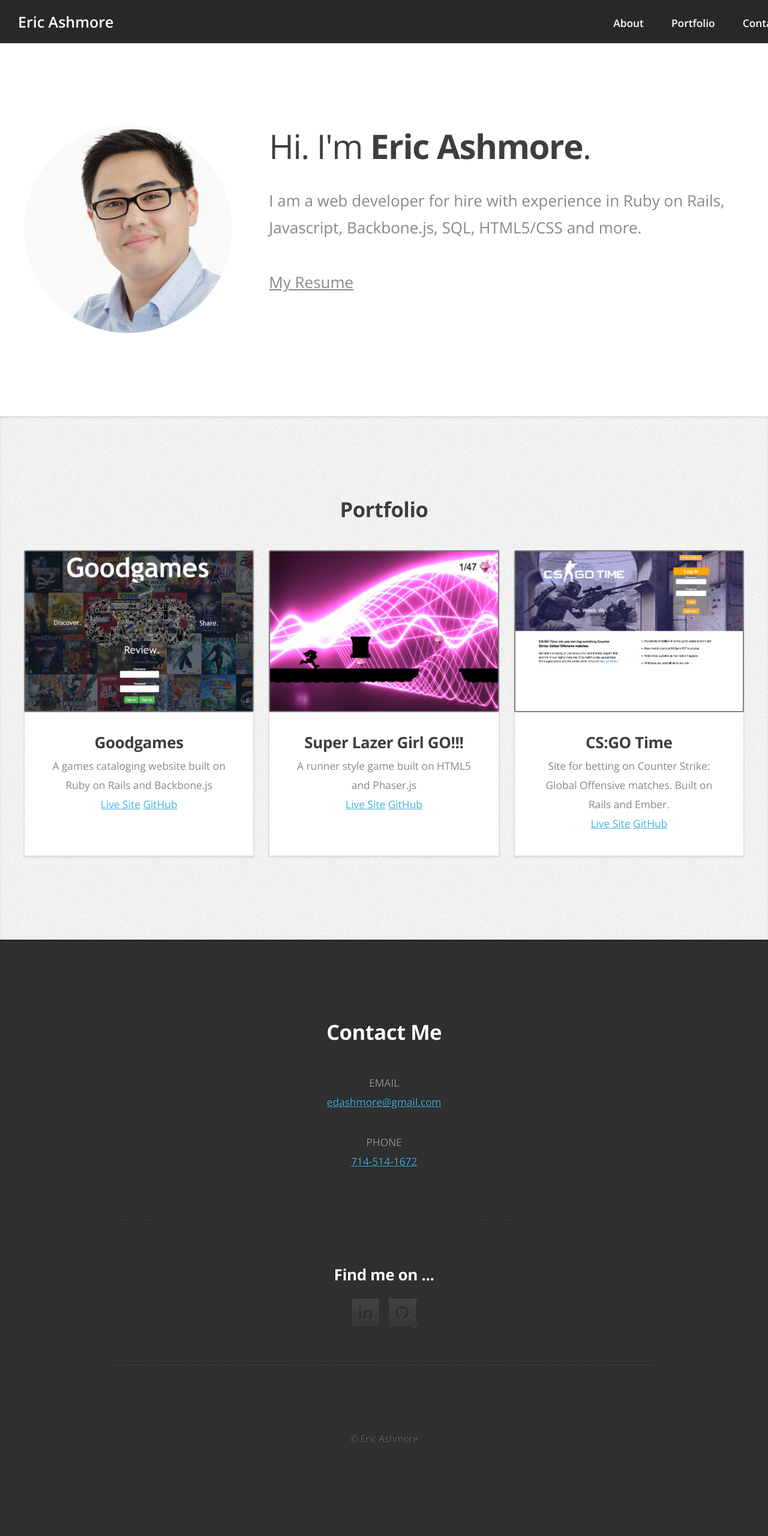
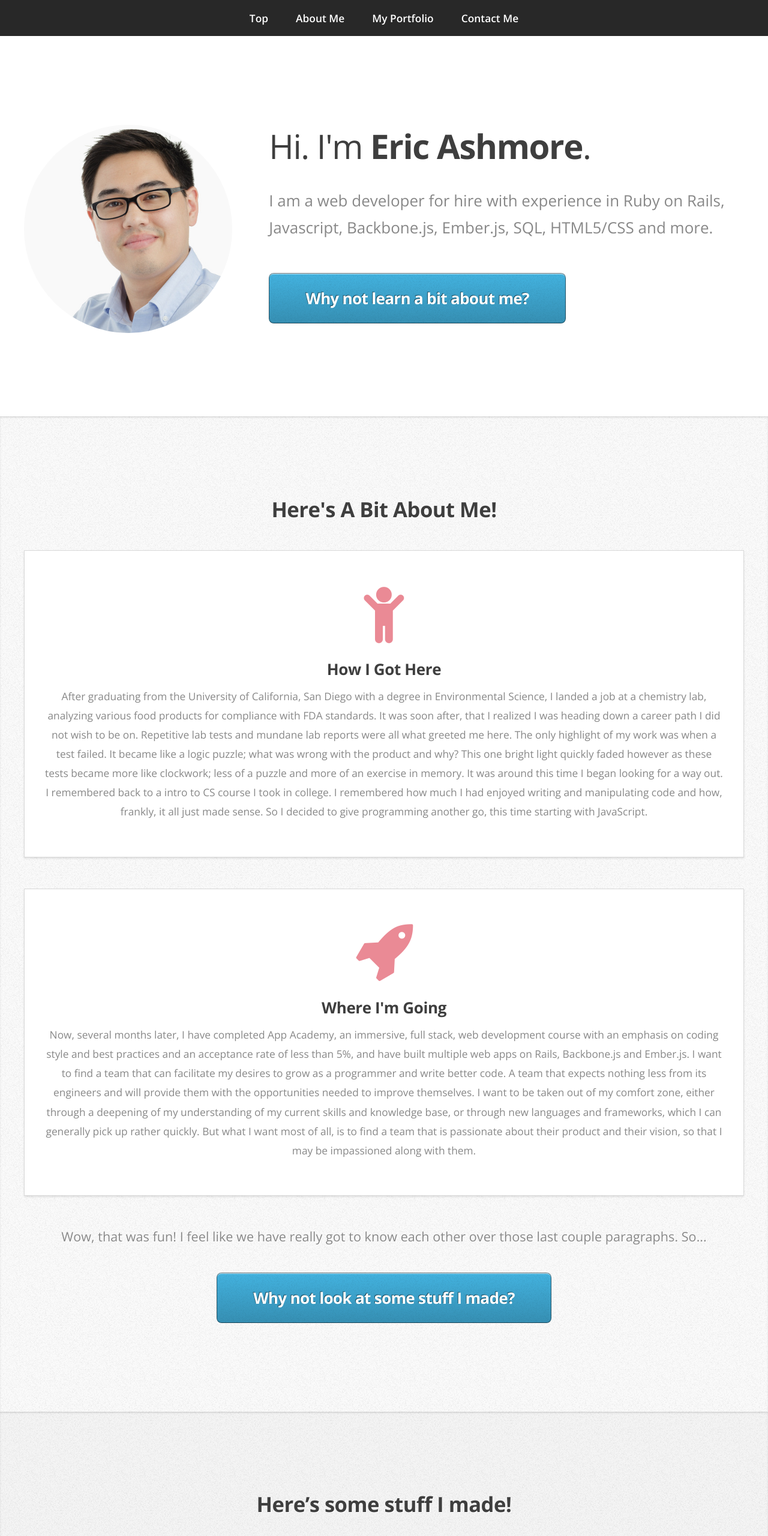
Before and after one commit to eashmore/eashmore.github.io, a plain HTML site: page index.html in a window 1280 px wide. Shown: the top 2560 px of the page at 60% size. Drawn offline with nearby package versions, Linux system fonts and the light colour scheme.

Commit message:
add about me section

```diff
--- a/assets/css/main.css
+++ b/assets/css/main.css
@@ -2122,3 +2122,8 @@
 		left: 58%;
 		top: 8px;
 	}
+
+	.about-me {
+		width: 85%;
+		margin-left: 9%;
+	}
--- a/index.html
+++ b/index.html
@@ -1,4 +1,9 @@
 <!DOCTYPE HTML>
+<!--
+	Miniport by HTML5 UP
+	html5up.net | @n33co
+	Free for personal and commercial use under the CCA 3.0 license (html5up.net/license)
+-->
 <html>
 	<head>
 		<title>Eric Ashmore</title>
@@ -12,17 +17,13 @@
 	<body>
 
 		<!-- Nav -->
-			<nav id="nav" class="container">
-				<div class="row">
-					<ul class="col-xs-">
-						<li class="nav-name"><a href="#top">Eric Ashmore</a></li>
+			<nav id="nav">
+				<ul class="container">
+					<li><a href="#top">Top</a></li>
+					<li><a href="#work">About Me</a></li>
+					<li><a href="#portfolio">My Portfolio</a></li>
+					<li><a href="#contact">Contact Me</a></li>
 				</ul>
-				<ul class="nav-menu">
-					<li><a href="#top">About</a></li>
-					<li><a href="#portfolio">Portfolio</a></li>
-					<li><a href="#contact">Contact</a></li>
-				</ul>
-				</div>
 			</nav>
 
 		<!-- Home -->
@@ -36,13 +37,37 @@
 							<header>
 								<h1>Hi. I'm <strong>Eric Ashmore</strong>.</h1>
 							</header>
-							<p>
-								I am a web developer for hire with experience in Ruby on Rails, Javascript, Backbone.js, SQL, HTML5/CSS and more.
-								<br><br>
-								<a href="assets/EricAshmoreResume.pdf">My Resume</a>
-							</p>
+							<p>I am a web developer for hire with experience in Ruby on Rails, Javascript, Backbone.js, Ember.js, SQL, HTML5/CSS and more.</p>
+							<a href="#work" class="button big scrolly">Why not learn a bit about me?</a>
 						</div>
 					</div>
+				</article>
+			</div>
+
+		<!-- Work -->
+			<div class="wrapper style2">
+				<article id="work">
+					<header>
+						<h2>Here's A Bit About Me!</h2>
+					</header>
+					<div class="container">
+						<section class="box style1">
+							<span class="icon featured fa-child"></span>
+							<h3>How I Got Here</h3>
+							<p>After graduating from the University of California, San Diego with a degree in Environmental Science, I landed a job at a chemistry lab, analyzing various food products for compliance with FDA standards. It was soon after, that I realized I was heading down a career path I did not wish to be on. Repetitive lab tests and mundane lab reports were all what greeted me here. The only highlight of my work was when a test failed. It became like a logic puzzle; what was wrong with the product and why? This one bright light quickly faded however as these tests became more like clockwork; less of a puzzle and more of an exercise in memory. It was around this time I began looking for a way out.
+							I remembered back to a intro to CS course I took in college. I remembered how much I had enjoyed writing and manipulating code and how, frankly, it all just made sense. So I decided to give programming another go, this time starting with JavaScript.</p>
+						</section>
+						<section class="box style1">
+							<span class="icon featured fa fa-rocket"></span>
+							<h3>Where I'm Going</h3>
+							<p>Now, several months later, I have completed App Academy, an immersive, full stack, web development course with an emphasis on coding style and best practices and an acceptance rate of less than 5%, and have built multiple web apps on Rails, Backbone.js and Ember.js.
+							I want to find a team that can facilitate my desires to grow as a programmer and write better code. A team that expects nothing less from its engineers and will provide them with the opportunities needed to improve themselves. I want to be taken out of my comfort zone, either through a deepening of my understanding of my current skills and knowledge base, or through new languages and frameworks, which I can generally pick up rather quickly. But what I want most of all, is to find a team that is passionate about their product and their vision, so that I may be impassioned along with them.</p>
+						</section>
+					</div>
+					<footer>
+						<p>Wow, that was fun! I feel like we have really got to know each other over those last couple paragraphs. So...</p>
+						<a href="#portfolio" class="button big scrolly">Why not look at some stuff I made?</a>
+					</footer>
 				</article>
 			</div>
 
@@ -50,7 +75,7 @@
 			<div class="wrapper style3">
 				<article id="portfolio">
 					<header>
-						<h2>Portfolio</h2>
+						<h2>Here’s some stuff I made!</h2>
 					</header>
 					<div class="container">
 						<div class="row">
@@ -58,21 +83,23 @@
 								<article class="box style2">
 									<a href="http://www.thegoodgames.xyz/" class="image featured"><img src="images/pic01.jpg" alt="" /></a>
 									<h3><a href="http://www.thegoodgames.xyz/">Goodgames</a></h3>
+									<a href="http://www.thegoodgames.xyz/">Live Site</a>
+									<a href="https://github.com/eashmore/goodgames">GitHub</a>
+
 									<p>A games cataloging website built on Ruby on Rails and Backbone.js
 										<br>
-										<a href="http://www.thegoodgames.xyz/">Live Site</a>
-										<a href="https://github.com/eashmore/goodgames">GitHub</a>
 									</p>
 								</article>
 							</div>
 							<div class="4u 12u(mobile)">
 								<article class="box style2">
-									<a href="http://eashmore.github.io/js-runner/" class="image featured"><img src="images/pic02.jpg" alt="" /></a>
-									<h3><a href="http://eashmore.github.io/js-runner/">Super Lazer Girl GO!!!</a></h3>
+									<a href="http://www.ericashmore.co/js-runner/" class="image featured"><img src="images/pic02.jpg" alt="" /></a>
+									<h3><a href="http://www.ericashmore.co/js-runner/">Super Lazer Girl GO!!!</a></h3>
+									<a href="http://www.ericashmore.co/js-runner/">Live Site</a>
+									<a href="https://github.com/eashmore/js-runner">GitHub</a>
+
 									<p>A runner style game built on HTML5 and Phaser.js
 										<br>
-										<a href="http://eashmore.github.io/js-runner/">Live Site</a>
-										<a href="https://github.com/eashmore/js-runner">GitHub</a>
 									</p>
 								</article>
 							</div>
@@ -80,15 +107,20 @@
 								<article class="box style2">
 									<a href="http://www.csgotime.co/" class="image featured"><img src="images/pic03.jpg" alt="" /></a>
 									<h3><a href="http://eashmore.github.io/react_minesweeper/">CS:GO Time</a></h3>
+									<a href="http://www.csgotime.co/">Live Site</a>
+									<a href="https://github.com/eashmore/csgo-time">GitHub</a>
+
 									<p>Site for betting on Counter Strike: Global Offensive matches. Built on Rails and Ember.
 										<br>
-										<a href="http://www.csgotime.co/">Live Site</a>
-										<a href="https://github.com/eashmore/csgo-time">GitHub</a>
 									</p>
 								</article>
 							</div>
 						</div>
 					</div>
+					<footer>
+						<p>I know, I know. You're impressed, right? Tell me you're not impressed. Well, it looks like we're almost done here. Only one thing left to do...</p>
+						<a href="#contact" class="button big scrolly">Why not get in touch with me?</a>
+					</footer>
 				</article>
 			</div>
 
@@ -96,8 +128,12 @@
 			<div class="wrapper style4">
 				<article id="contact" class="container 75%">
 					<header>
-						<h2>Contact Me</h2>
+						<h2>Get In Touch With ME!</h2>
+						<p>I can make stuff for YOU!</p>
 					</header>
+					<div>
+						<div class="row">
+							<div class="12u">
 								<p>
 									EMAIL
 									<br>
@@ -108,10 +144,12 @@
 									<br>
 									<a href="javascript:void(0)">714-514-1672</a>
 								</p>
+							</div>
+						</div>
 						<div class="row">
 							<div class="12u">
 								<hr />
-								<h3>Find me on ...</h3>
+								<h3>Or find me on...</h3>
 								<ul class="social">
 									<li><a href="https://www.linkedin.com/pub/eric-ashmore/b7/4b1/6a0" class="icon fa-linkedin"><span class="label">LinkedIn</span></a></li>
 									<li><a href="https://github.com/eashmore" class="icon fa-github"><span class="label">Github</span></a></li>
@@ -130,12 +168,12 @@
 								<hr />
 							</div>
 						</div>
+					</div>
 					<footer>
 						<ul id="copyright">
 							<li>&copy; Eric Ashmore</li>
 						</ul>
 					</footer>
-					</div>
 				</article>
 			</div>
 
```
Lines whose indentation alone changed are shown as unchanged.
